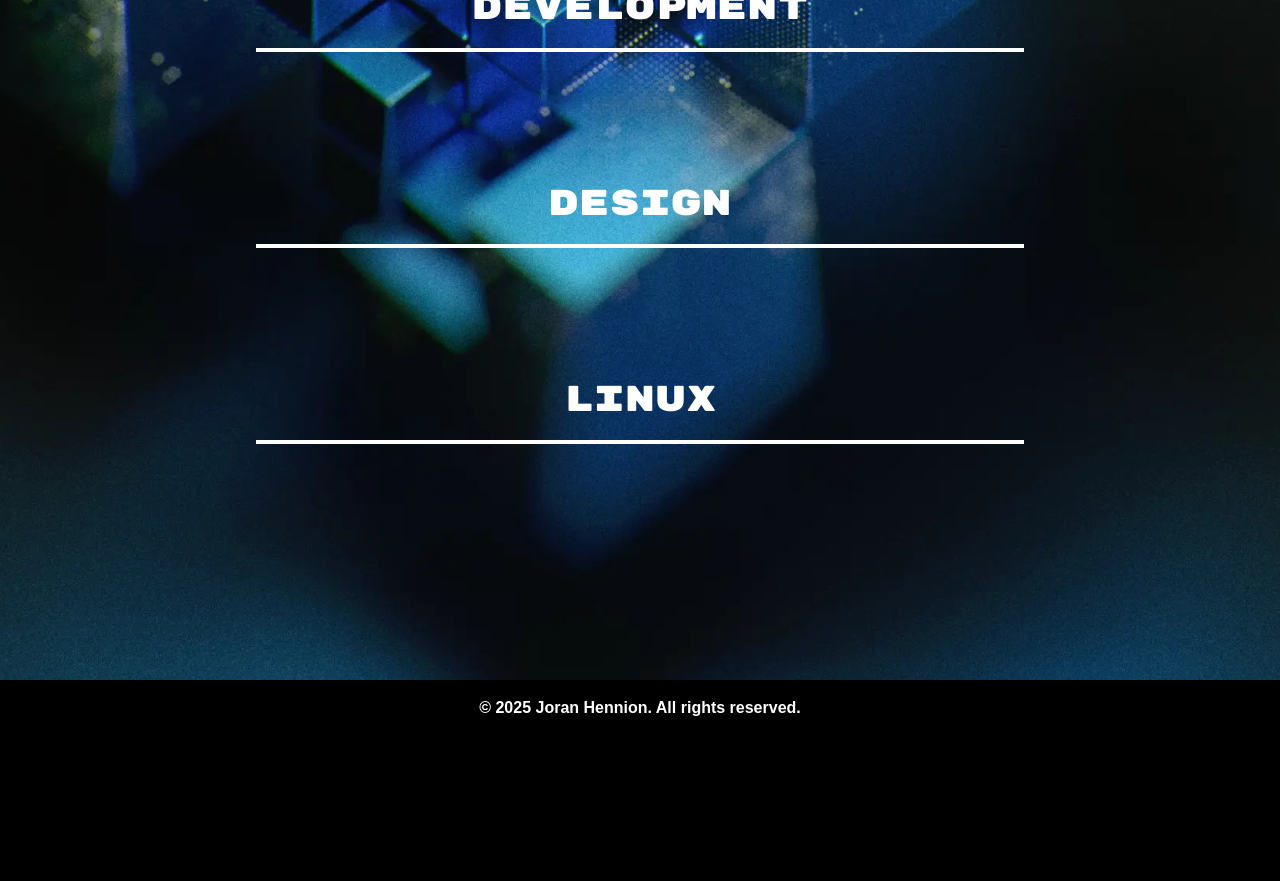
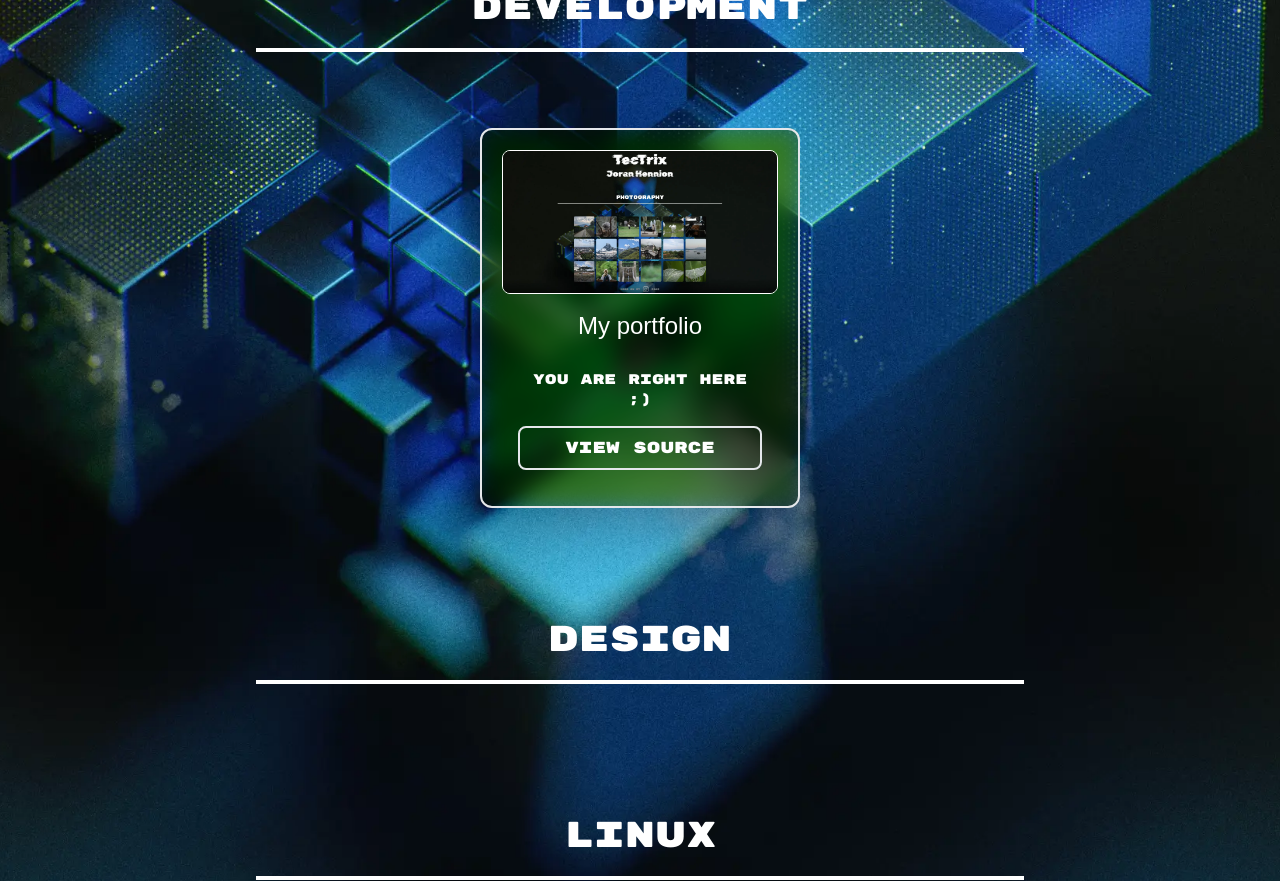
Before and after one commit to tectrixdev/www, a Next.js app: page / in a window 1280 px wide. Shown: the part 1240-2121 px from the top of the page. Before the commit the page ends 1976 px from the top, so only its background shows below. Built offline with nearby package versions, Linux system fonts and the light colour scheme; a web font is replaced by a local one.

Commit message:
add cards + one project already

```diff
--- a/app/layout.tsx
+++ b/app/layout.tsx
@@ -6,6 +6,7 @@
 import { SpeedInsights } from "@vercel/speed-insights/next";
 import FooterShadow from "@/components/footershadow";
 import Footer from "@/components/footer";
+import { MotionConfig } from "motion/react";
 
 const geistSans = Geist({
   variable: "--font-geist-sans",
@@ -53,6 +54,7 @@
       <head>
         <meta name="darkreader-lock" />
       </head>
+      <MotionConfig reducedMotion="user">
         <Scrollbody>
           {children}
           <Analytics />
@@ -60,6 +62,7 @@
           <FooterShadow />
           <Footer />
         </Scrollbody>
+      </MotionConfig>
     </html>
   );
 }
--- a/app/page.tsx
+++ b/app/page.tsx
@@ -28,12 +28,14 @@
         <Subtitle title="Photography" />
         <PictureGallery />
         <Subtitle title="Development" />
-        {/*<Card
+        <Card
           title="My portfolio"
           description="You are right here ;)"
-          imageUrl="/Pictures/1.webp"
-          projectUrl="https://tectrix.dev"
-        />*/}
+          imageUrl="this.webp"
+          projectUrl="https://github.com/tectrixdev/portfolio"
+          button="view source"
+          color={-90}
+        />
         <Subtitle title="Design" />
         <Subtitle title="Linux" />
       </Content>
--- a/components/card.tsx
+++ b/components/card.tsx
@@ -1,6 +1,7 @@
 "use client";
 import { motion } from "motion/react";
 import { Rubik_Glitch } from "next/font/google";
+import { Rubik_Mono_One } from "next/font/google";
 import Image from "next/image";
 import Link from "next/link";
 
@@ -9,9 +10,18 @@
   description: string;
   imageUrl: string;
   projectUrl: string;
+  color: number;
+  //logic ;)
+  button: string;
 }
 
 const main = Rubik_Glitch({
+  subsets: ["latin"],
+  weight: ["400"],
+  style: ["normal"],
+});
+
+const second = Rubik_Mono_One({
   subsets: ["latin"],
   weight: ["400"],
   style: ["normal"],
@@ -22,6 +32,8 @@
   description,
   imageUrl,
   projectUrl,
+  color,
+  button,
 }) => {
   return (
     <motion.div
@@ -37,24 +49,25 @@
         scale: 1,
       }}
       transition={{ duration: 1.5, type: "spring" }}
-      className="h-auto w-full max-w-xs overflow-hidden rounded-lg border-2 backdrop-blur-md"
+      className="h-auto w-full max-w-xs overflow-hidden rounded-xl border-2 bg-black/25 p-5 shadow-2xl"
+      style={{ backdropFilter: `hue-rotate(${color}deg) blur(12px)` }}
     >
       <Image
-        src={imageUrl}
+        src={`/${imageUrl}`}
         alt={title}
-        className="h-36 w-full object-cover"
+        className="h-36 w-full rounded-lg border border-white object-cover transition-transform hover:-rotate-3"
         width={400}
         height={400}
       />
       <div className="p-4">
         <div
-          className={`text-center text-white ${main.className} text-lg`}
+          className={`text-center text-white ${main.className} mb-7 text-2xl`}
           id={`title.${title}`}
         >
           {title}
         </div>
         <div
-          className="mt-2 text-center text-sm font-bold text-white"
+          className={`my-2 text-center text-sm font-bold text-white ${second.className}`}
           id={`description.${title}`}
         >
           {description}
@@ -65,9 +78,9 @@
             passHref
             target="_blank"
             rel="noopener noreferrer"
-            className="inline-block w-full rounded-lg bg-blue-500 p-2 text-center text-white"
+            className={`bg-blur-lg border-2hite inline-block w-full rounded-lg border-2 p-2 text-center text-white transition-transform hover:rotate-3 ${second.className}`}
           >
-            View Project
+            {button}
           </Link>
         </div>
       </div>
--- a/components/divider.tsx
+++ b/components/divider.tsx
@@ -8,7 +8,7 @@
       whileInView={{ opacity: 100, y: 0, scale: 1 }}
       transition={{ duration: 1, type: "spring" }}
       id="divider"
-      className="mx-auto my-10 h-1 w-[80vw] self-center bg-white opacity-65 shadow-lg backdrop-blur-lg lg:h-2"
+      className="mx-auto my-10 h-1 w-[80%] self-center bg-white opacity-65 shadow-lg backdrop-blur-lg lg:h-2"
     />
   );
 }
```
Also changed, not shown: public/this.webp (added). Lines whose indentation alone changed are shown as unchanged.
